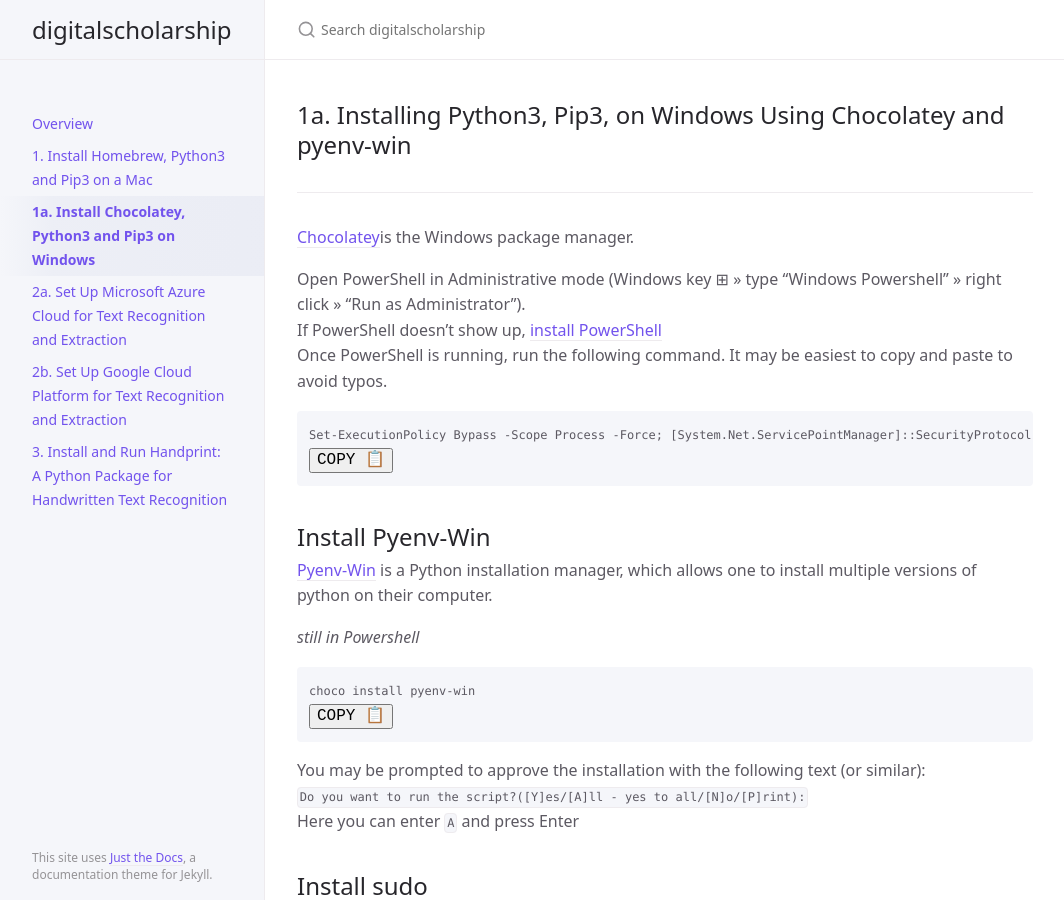
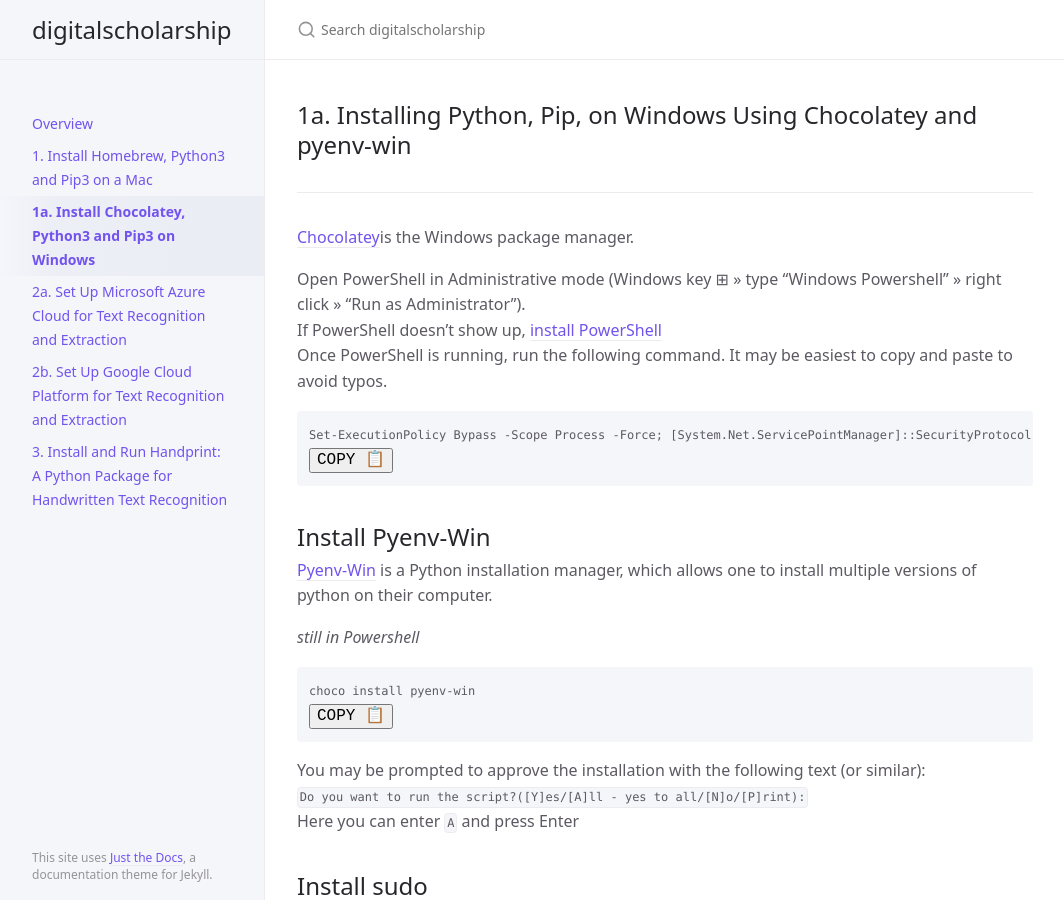
Before and after one commit to ccarvel/digitalscholarship, a Jekyll site: the page built from step_1a_win_cli.md, in a window 1280 px wide and 900 px high. Shown: the whole window, without its empty margins (107-1171 px from the left). Built offline with Jekyll 4.4.1, drawn with Linux system fonts in a browser that asks for light colours.

Commit message:
Update step_1a_win_cli.md

```diff
--- a/step_1a_win_cli.md
+++ b/step_1a_win_cli.md
@@ -3,7 +3,7 @@ layout: default
 title: 1a. Install Chocolatey, Python3 and Pip3 on Windows
 nav_order: 3
 ---
-## 1a. Installing Python3, Pip3, on Windows Using Chocolatey and pyenv-win
+## 1a. Installing Python, Pip, on Windows Using Chocolatey and pyenv-win
 ------------------
 
 [Chocolatey](https://chocolatey.org/install){:target="_blank"}is the Windows package manager.
```
